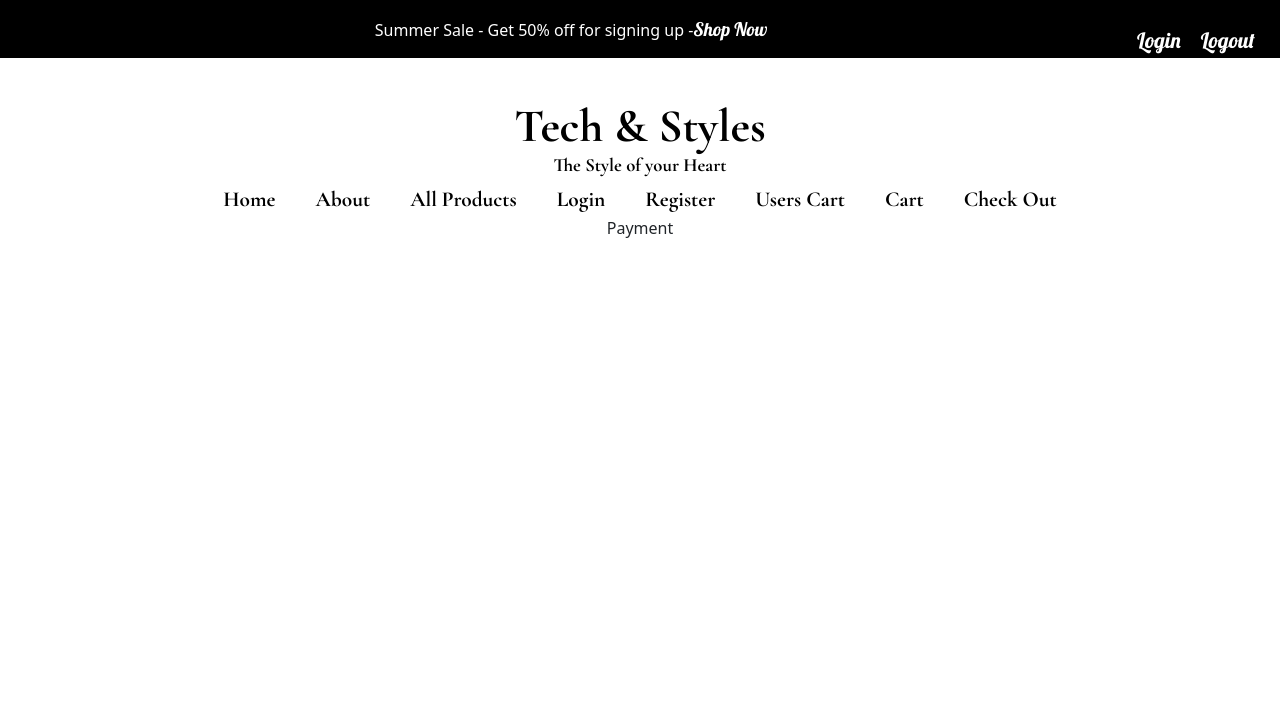
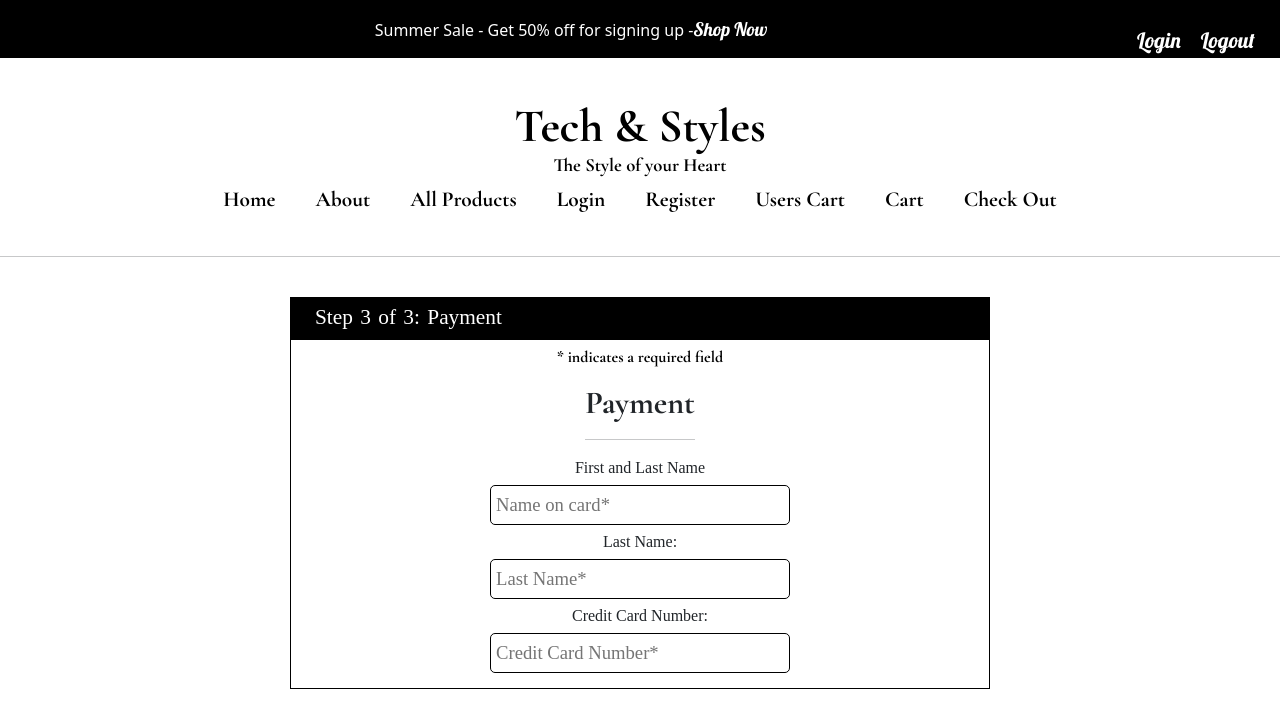
Before and after one commit to Capstone-ACC/My-Capstone, a React (Vite) app: page /payment in a window 1280 px wide. Shown: the top 728 px of the page. Built offline with nearby package versions, Linux system fonts and the light colour scheme.

Commit message:
adding paymnet.jsx with styles

```diff
--- a/src/components/Payment.jsx
+++ b/src/components/Payment.jsx
@@ -2,7 +2,51 @@ import React from 'react'
 
 export default function Payment() {
 
-  return (
-    <div>Payment</div>
-  )
-}
+    return (
+        <>
+          <br />
+          <hr />
+
+          <div className="payment-black-background">
+            <div className="step-three"> Step 3 of 3: Payment</div>
+          </div>
+
+          <div className="payment-container">
+            <span>* indicates a required field</span>
+            <h5 style={{ textDecoration: "none", marginTop: "10px", marginBottom: "0px" }}>
+              Payment
+              <hr />
+            </h5>
+
+            <form className="shipping-form-container">
+              <label>
+                First and Last Name
+                <input
+                  type="text"
+                  className="shipping-input"
+                  placeholder="Name on card*"
+                />
+              </label>
+
+              <label>
+                Last Name:
+                <input
+                  type="text"
+                  className="shipping-input"
+                  placeholder="Last Name*"
+                />
+              </label>
+
+              <label>
+                Credit Card Number:
+                <input
+                  type="text"
+                  className="shipping-input"
+                  placeholder="Credit Card Number*"
+                />
+              </label>
+            </form>
+          </div>
+        </>
+      );
+    }
--- a/src/components/Shipping.jsx
+++ b/src/components/Shipping.jsx
@@ -1,5 +1,5 @@
 import React from "react";
-import "./css/Shipping.css";
+import "./css/Shipping-Payment.css";
 import { useState, useEffect } from "react";
 import { useNavigate } from "react-router-dom";
 
@@ -39,7 +39,7 @@ export default function Shipping() {
 
         <form className="shipping-form-container">
           <label>
-            Name:
+            First Name:
             <input
               type="text"
               className="shipping-input"
--- a/src/components/css/Shipping.css
+++ b/src/components/css/Shipping-Payment.css
@@ -1,5 +1,6 @@
 /*shipping component*/
-.shipping-black-background {
+.shipping-black-background,
+.payment-black-background {
     background-color: black;
     color: white;
     width: 100%;
@@ -10,7 +11,8 @@
     margin-top: 40px;
 }
 
-.shipping-container {
+.shipping-container,
+.payment-container {
     border: 1px solid black;
     width: 700px;
     display: flex;
@@ -21,7 +23,8 @@
     margin-bottom: 20px;
 }
 
-.step-two {
+.step-two,
+.step-three {
     margin-left: 20px;
     font-family: 'Times New Roman', Times, serif;
     font-size: 16pt;
```
